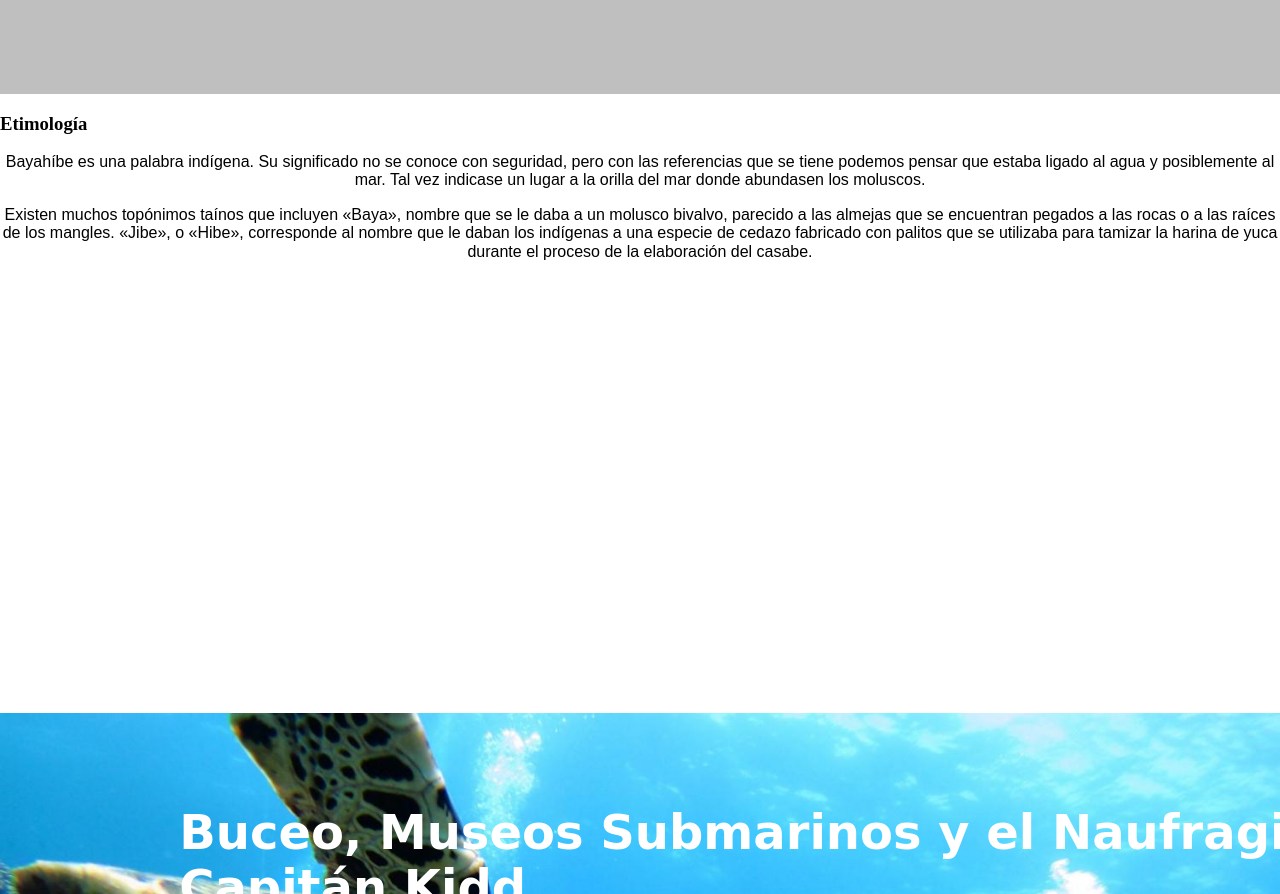
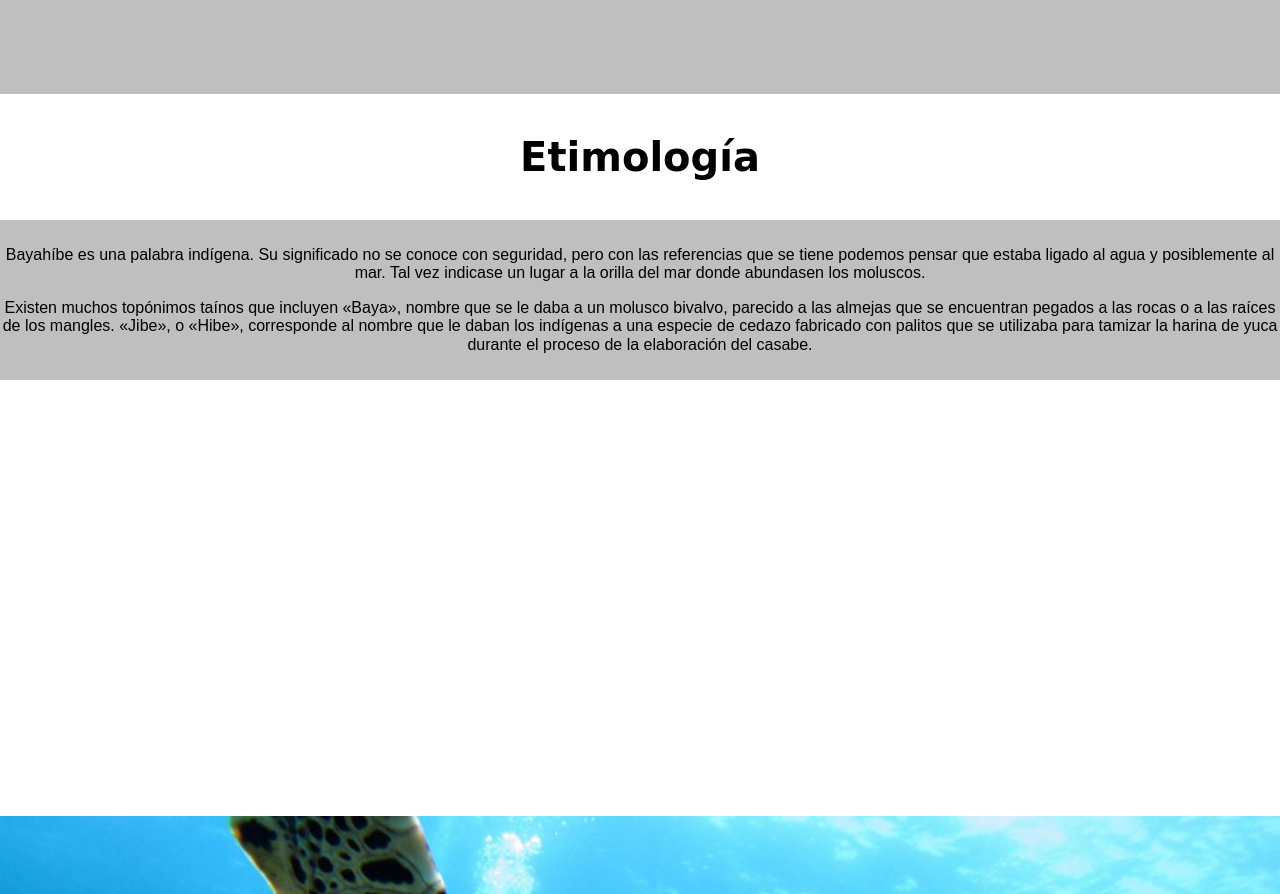
Before and after one commit to IamTenshi/Conociendo-Bayahibe, a plain HTML site: page index.html in a window 1280 px wide. Shown: the part 3703-4597 px from the top of the page. Drawn offline with Linux system fonts and the light colour scheme; a web font is replaced by a local one.

Commit message:
Casi todo esta listo, solo faltan ligeros detalles

```diff
--- a/index.html
+++ b/index.html
@@ -136,11 +136,12 @@
             </div>
         </section>
 
-        <section>
+        <section class="etimologia">
             <h3>
                 Etimología
             </h3>
 
+            <div>
                 <p>
                     Bayahíbe es una palabra indígena. Su significado no se conoce con seguridad,
                     pero con las referencias que se tiene podemos pensar que estaba ligado al agua y posiblemente al mar.
@@ -153,6 +154,7 @@
                     «Jibe», o «Hibe», corresponde al nombre que le daban los indígenas a una especie de cedazo
                     fabricado con palitos que se utilizaba para tamizar la harina de yuca durante el proceso de la elaboración del casabe.
                 </p>
+            </div>
         </section>
         <!--Flechia que te manda hacia el inicio de la pagina START-->
         <a href="#a">
--- a/style.css
+++ b/style.css
@@ -51,7 +51,7 @@ p{
     margin-left: 47.5vw;
     color: rgb(255, 255, 255);
     position: absolute;
-    top: 625vh;
+    top: 640vh;
 }
 
 .chevron-up:hover{
@@ -243,3 +243,20 @@ span{
     background-color: rgba(0, 0, 0, 0.25);
     padding-top: 2.5vh;
 }
+
+.etimologia{
+    display: flex;
+    justify-content: center;
+    align-items: center;
+    flex-direction: column;
+}
+
+.etimologia h3{
+    font-family: 'Water Brush', cursive;
+    font-size: 2.5em;
+}
+
+.etimologia div{
+    background-color: rgba(0, 0, 0, 0.25);
+    padding: 10px 0;
+}
```
Lines whose indentation alone changed are shown as unchanged.
